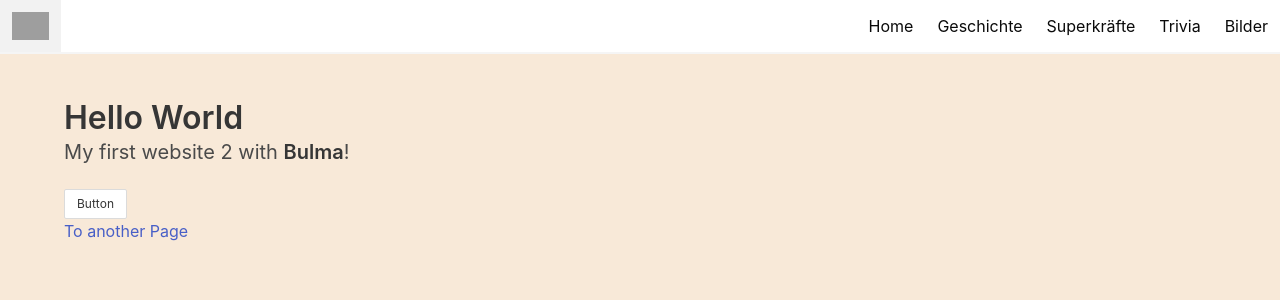
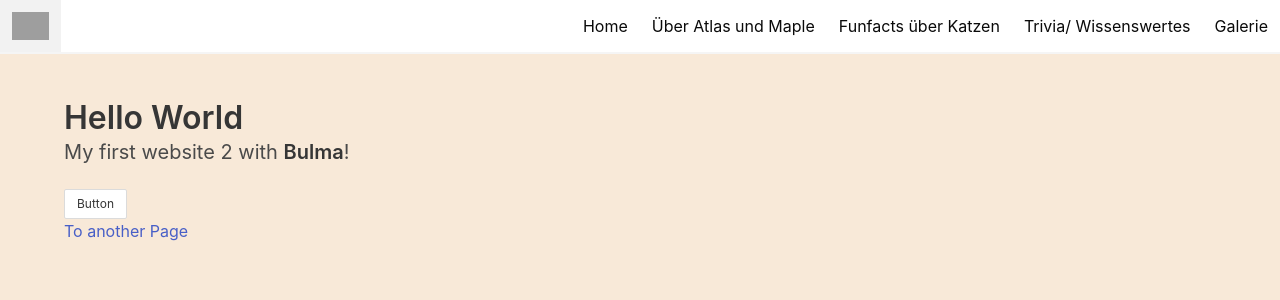
Before and after one commit to sarah-die/all-about-cats, a Next.js app: page / in a window 1280 px wide. Shown: the top 300 px of the page. Built offline with nearby package versions, Linux system fonts and the light colour scheme; grey boxes are pictures that could not be loaded.

Commit message:
Changed navbar items

```diff
--- a/src/components/NavBar.tsx
+++ b/src/components/NavBar.tsx
@@ -53,17 +53,17 @@ export const NavBar = () => {
           <a className="navbar-item" href={"/"}>
             Home
           </a>
-          <a className="navbar-item" href={"/story"}>
-            Geschichte
+          <a className="navbar-item" href={"/facts"}>
+            Über Atlas und Maple
           </a>
-          <a className="navbar-item" href={"/superpower"}>
-            Superkräfte
+          <a className="navbar-item" href={"/funfacts"}>
+            Funfacts über Katzen
           </a>
-          <a className="navbar-item" href={"/trivia"}>
-            Trivia
+          <a className="navbar-item" href={"/knowledge"}>
+            Trivia/ Wissenswertes
           </a>
           <a className="navbar-item" href={"/pictures"}>
-            Bilder
+            Galerie
           </a>
         </div>
       </div>
```
